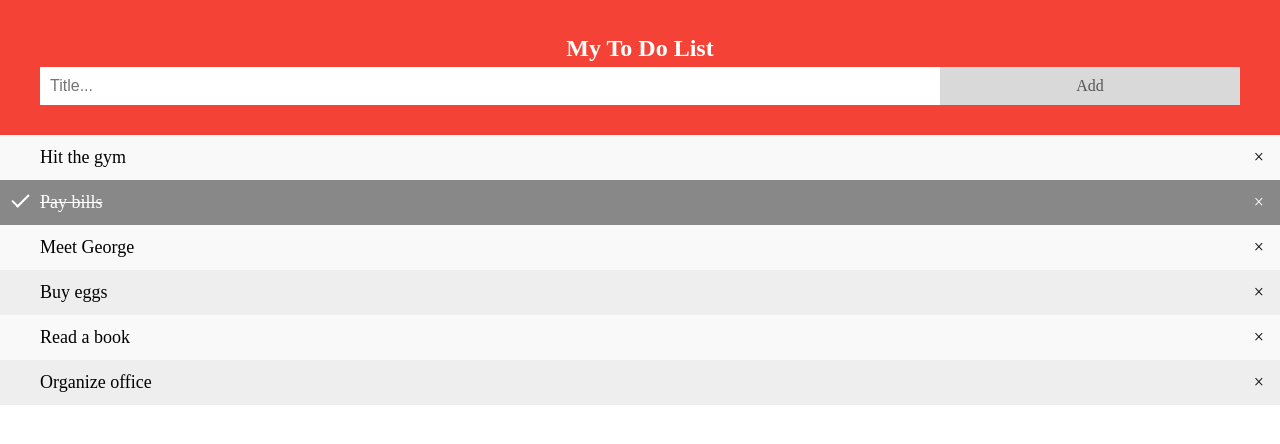
After one commit to Timmaex/mg-mtf, a PHP site: page /todolist.php in a window 1280 px wide. The commit adds this page. Shown: the top 444 px of the page. Run offline with PHP 8.4, Linux system fonts and the light colour scheme.

Commit message:
modernisierung

```diff
--- a/login.php
+++ b/login.php
@@ -56,7 +56,7 @@
         echo "<br>".$sid32;
 
           if(is_null($row["id"])){
-            $kek = runQuery("INSERT INTO mtf_user (name, url, steamid64, steamid32, avatarfull, mg_profile) VALUES ('". $steamname ."', '". $profile ."', '". $sid64 ."', '". $sid32 ."', '". $avatar ."', '')");
+            $kek = runQuery("INSERT INTO mtf_user (name, url, steamid64, steamid32, avatarfull, mg_profile, theme, lastUpdate) VALUES ('". $steamname ."', '". $profile ."', '". $sid64 ."', '". $sid32 ."', '". $avatar ."', '', 'default', '0')");
             if(!$kek) {
               die("You suck");
             }
--- /dev/null
+++ b/todolist.php
@@ -0,0 +1,204 @@
+<!DOCTYPE html>
+<html>
+<head>
+<meta name="viewport" content="width=device-width, initial-scale=1">
+<style>
+body {
+  margin: 0;
+  min-width: 250px;
+}
+
+/* Include the padding and border in an element's total width and height */
+* {
+  box-sizing: border-box;
+}
+
+/* Remove margins and padding from the list */
+ul {
+  margin: 0;
+  padding: 0;
+}
+
+/* Style the list items */
+ul li {
+  cursor: pointer;
+  position: relative;
+  padding: 12px 8px 12px 40px;
+  list-style-type: none;
+  background: #eee;
+  font-size: 18px;
+  transition: 0.2s;
+
+  /* make the list items unselectable */
+  -webkit-user-select: none;
+  -moz-user-select: none;
+  -ms-user-select: none;
+  user-select: none;
+}
+
+/* Set all odd list items to a different color (zebra-stripes) */
+ul li:nth-child(odd) {
+  background: #f9f9f9;
+}
+
+/* Darker background-color on hover */
+ul li:hover {
+  background: #ddd;
+}
+
+/* When clicked on, add a background color and strike out text */
+ul li.checked {
+  background: #888;
+  color: #fff;
+  text-decoration: line-through;
+}
+
+/* Add a "checked" mark when clicked on */
+ul li.checked::before {
+  content: '';
+  position: absolute;
+  border-color: #fff;
+  border-style: solid;
+  border-width: 0 2px 2px 0;
+  top: 10px;
+  left: 16px;
+  transform: rotate(45deg);
+  height: 15px;
+  width: 7px;
+}
+
+/* Style the close button */
+.close {
+  position: absolute;
+  right: 0;
+  top: 0;
+  padding: 12px 16px 12px 16px;
+}
+
+.close:hover {
+  background-color: #f44336;
+  color: white;
+}
+
+/* Style the header */
+.header {
+  background-color: #f44336;
+  padding: 30px 40px;
+  color: white;
+  text-align: center;
+}
+
+/* Clear floats after the header */
+.header:after {
+  content: "";
+  display: table;
+  clear: both;
+}
+
+/* Style the input */
+input {
+  margin: 0;
+  border: none;
+  border-radius: 0;
+  width: 75%;
+  padding: 10px;
+  float: left;
+  font-size: 16px;
+}
+
+/* Style the "Add" button */
+.addBtn {
+  padding: 10px;
+  width: 25%;
+  background: #d9d9d9;
+  color: #555;
+  float: left;
+  text-align: center;
+  font-size: 16px;
+  cursor: pointer;
+  transition: 0.3s;
+  border-radius: 0;
+}
+
+.addBtn:hover {
+  background-color: #bbb;
+}
+</style>
+</head>
+<body>
+
+<div id="myDIV" class="header">
+  <h2 style="margin:5px">My To Do List</h2>
+  <input type="text" id="myInput" placeholder="Title...">
+  <span onclick="newElement()" class="addBtn">Add</span>
+</div>
+
+<ul id="myUL">
+  <li>Hit the gym</li>
+  <li class="checked">Pay bills</li>
+  <li>Meet George</li>
+  <li>Buy eggs</li>
+  <li>Read a book</li>
+  <li>Organize office</li>
+</ul>
+
+<script>
+// Create a "close" button and append it to each list item
+var myNodelist = document.getElementsByTagName("LI");
+var i;
+for (i = 0; i < myNodelist.length; i++) {
+  var span = document.createElement("SPAN");
+  var txt = document.createTextNode("\u00D7");
+  span.className = "close";
+  span.appendChild(txt);
+  myNodelist[i].appendChild(span);
+}
+
+// Click on a close button to hide the current list item
+var close = document.getElementsByClassName("close");
+var i;
+for (i = 0; i < close.length; i++) {
+  close[i].onclick = function() {
+    var div = this.parentElement;
+    div.style.display = "none";
+  }
+}
+
+// Add a "checked" symbol when clicking on a list item
+var list = document.querySelector('ul');
+list.addEventListener('click', function(ev) {
+  if (ev.target.tagName === 'LI') {
+    ev.target.classList.toggle('checked');
+  }
+}, false);
+
+// Create a new list item when clicking on the "Add" button
+function newElement() {
+  var li = document.createElement("li");
+  var inputValue = document.getElementById("myInput").value;
+  var t = document.createTextNode(inputValue);
+  li.appendChild(t);
+  if (inputValue === '') {
+    alert("You must write something!");
+  } else {
+    document.getElementById("myUL").appendChild(li);
+  }
+  document.getElementById("myInput").value = "";
+
+  var span = document.createElement("SPAN");
+  var txt = document.createTextNode("\u00D7");
+  span.className = "close";
+  span.appendChild(txt);
+  li.appendChild(span);
+
+  for (i = 0; i < close.length; i++) {
+    close[i].onclick = function() {
+      var div = this.parentElement;
+      div.style.display = "none";
+    }
+  }
+}
+</script>
+
+</body>
+</html>
```
Also changed, not shown: akte.php (+133 -162 lines), news.php (added, +30 -0 lines), stats.php (added, +30 -0 lines), system/database.php (+64 -2 lines), system/navbar.php (+44 -2 lines), themes.php (added, +64 -0 lines).
